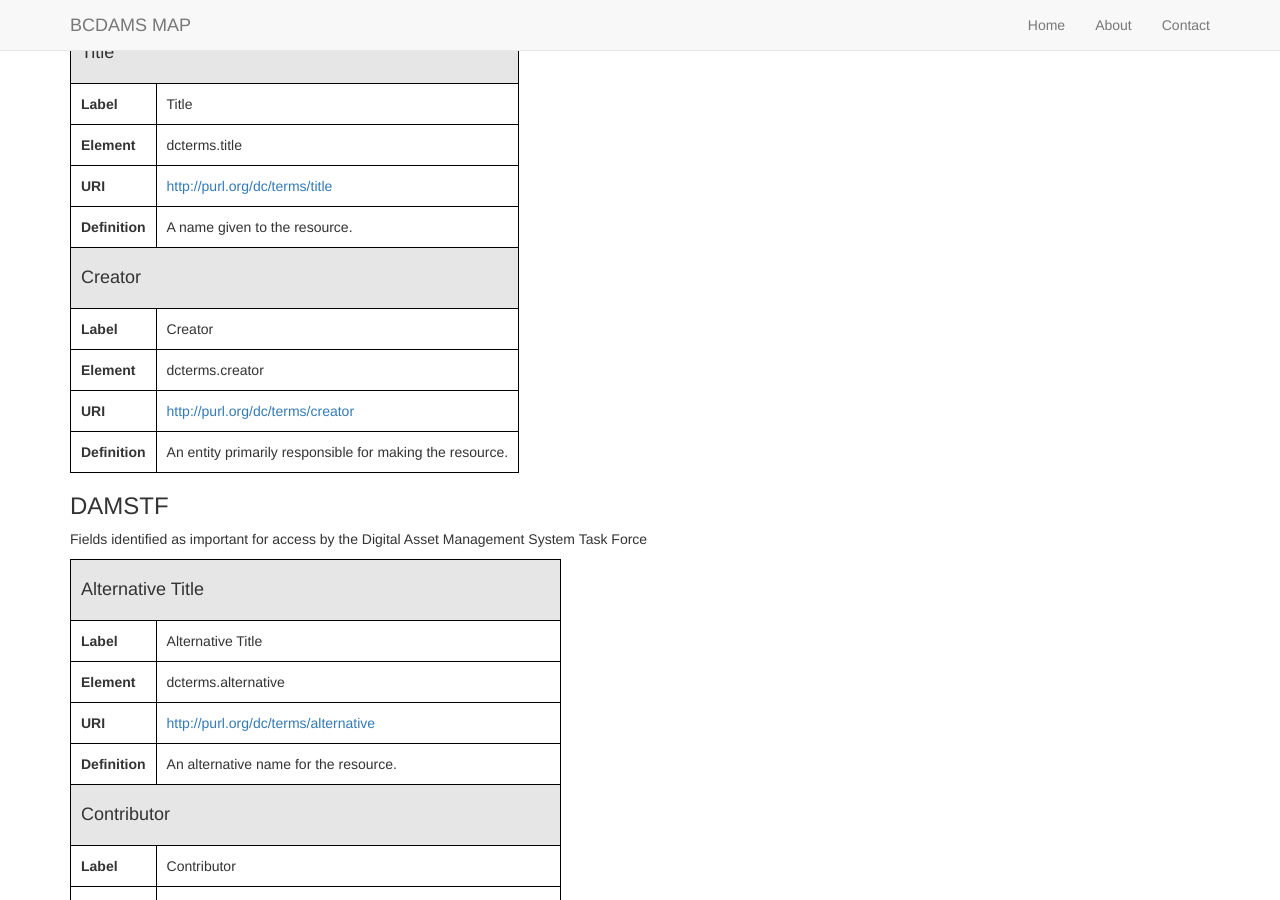
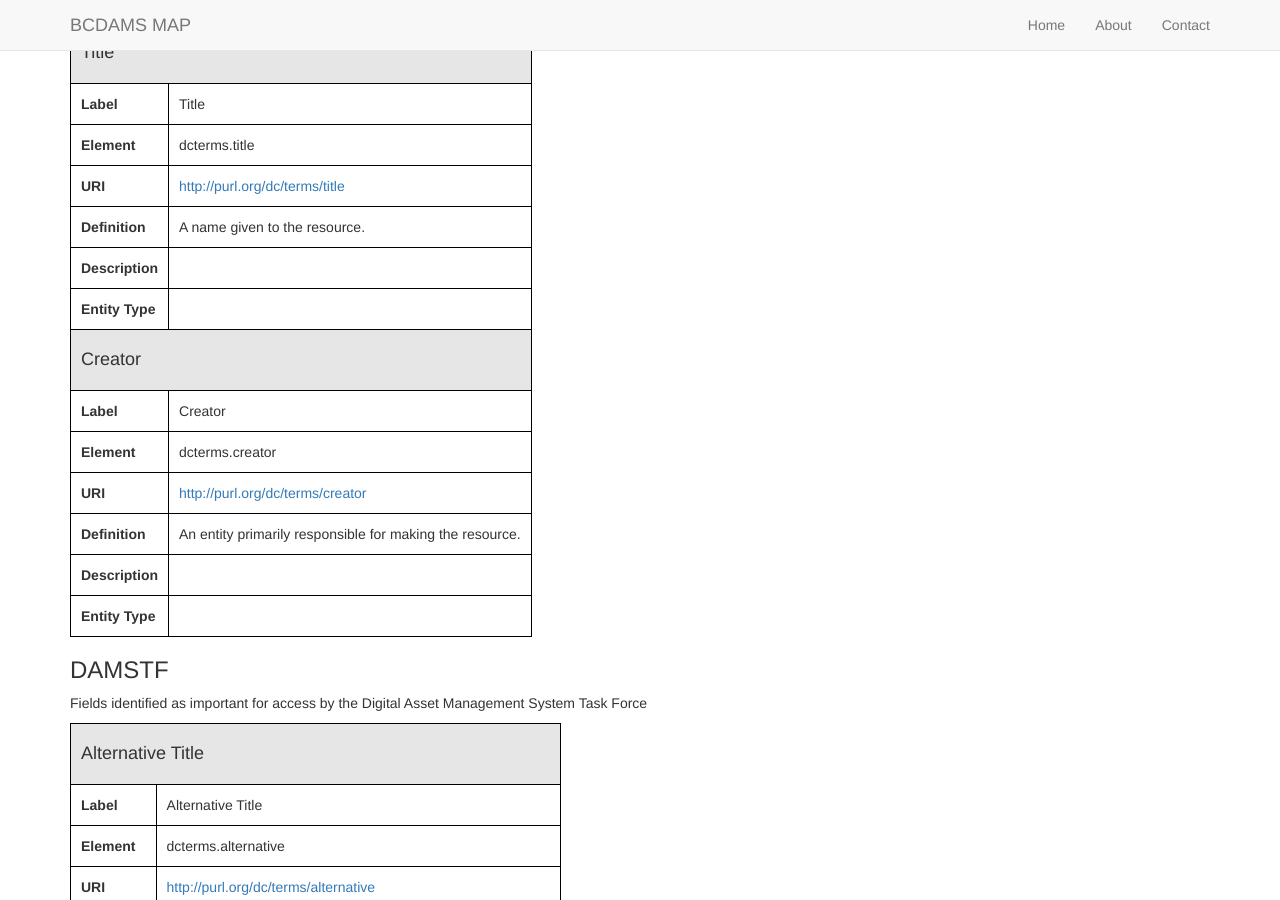
Before and after one commit to uhlibraries-digital/bcdams-map, a Jekyll site: the page built from index.html, in a window 1280 px wide and 900 px high, scrolled down 369 px. Built offline with Jekyll 4.4.1, drawn with Linux system fonts in a browser that asks for light colours; nearby versions of some CDN libraries; the list of posts is cut into pages by our own code.

Commit message:
add description and entity type

```diff
--- a/index.html
+++ b/index.html
@@ -54,6 +54,14 @@ layout: template1
     <td><b>Definition</b></td>
     <td>{{ element.definition }}</td>
   </tr>
+  <tr>
+    <td><b>Description</b></td>
+    <td>{{ element.description }}</td>
+  </tr>
+  <tr>
+    <td><b>Entity Type</b></td>
+      <a href="{{ element.entity_uri }}">{{ element.entity_label }}</a>
+  </tr>
 {% endfor %}
 </table>
 
```
